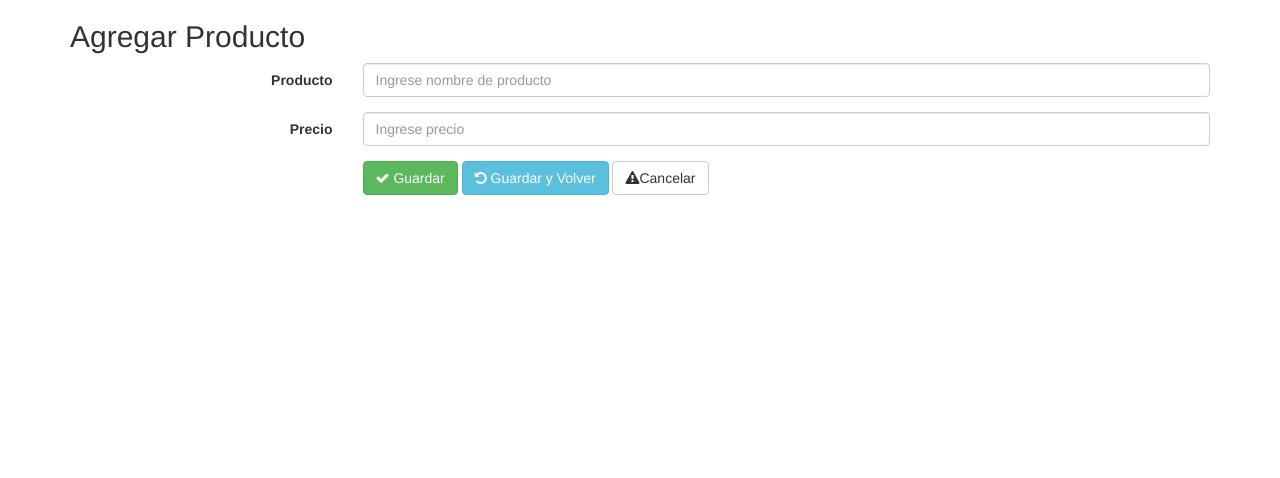
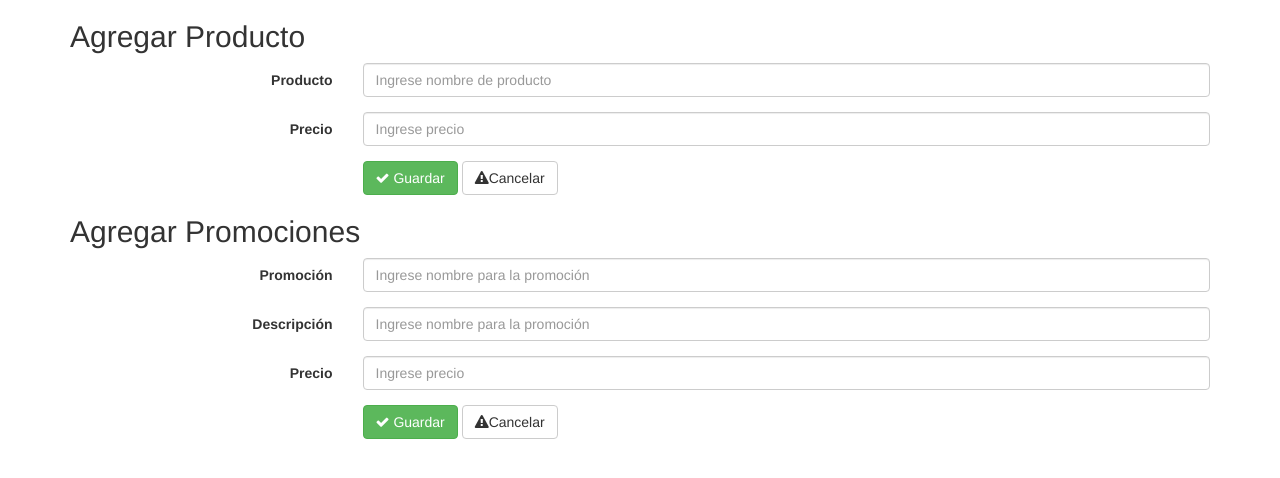
Before and after one commit to cfbarragan/CleaningShop, a Node server app: page /Admin/addProduct in a window 1280 px wide. Shown: the top 478 px of the page. Run offline with Node 20, Linux system fonts and the light colour scheme; some libraries are stand-ins or nearby versions.

Commit message:
Se agregan post para ofertas y productos

```diff
--- a/app.js
+++ b/app.js
@@ -1,5 +1,5 @@
 var express = require('express');
-// var bodyParser = require('body-parser');
+var bodyParser = require('body-parser');
 // var cookieParser = require('cookie-parser');
 // var passport = require('passport');
 // var session = require('express-session');
@@ -16,7 +16,8 @@ var  nav = [{
         Link: '/Contacto', Text: 'Contacto'}];
 
 app.use(express.static('public'));
-
+app.use(bodyParser.json());
+app.use(bodyParser.urlencoded());
 app.set('views', './src/views');
 
 app.set('view engine', 'ejs');
--- a/src/views/product.ejs
+++ b/src/views/product.ejs
@@ -21,23 +21,49 @@
     <body>
         <div class="container">
             <h2>Agregar Producto</h2>
-                <form action="" method="post" id="crudForm"  class="form-horizontal" accept-charset="utf-8">
-                    <div class="form-group customerName_form_group">
+                <form action="/Admin/addProduct" method="post" class="form-horizontal" accept-charset="utf-8">
+                    <div class="form-group ">
                         <label class="col-sm-3 control-label">Producto</label>
                         <div class="col-sm-9">
-                            <input id="field-customerName" class="form-control" name="productName" placeholder="Ingrese nombre de producto" required type="text" value="" maxlength="50">
+                            <input id="productName" class="form-control" name="productName" placeholder="Ingrese nombre de producto" required type="text" value="" maxlength="50">
                         </div>
                     </div>
-                    <div class="form-group contactLastName_form_group">
+                    <div class="form-group ">
                         <label class="col-sm-3 control-label">Precio</label>
                         <div class="col-sm-9">
-                            <input id="field-contactLastName" class="form-control" name="producPrice" placeholder="Ingrese precio" type="number" value="" maxlength="50">
+                            <input id="productPrice" class="form-control" name="productPrice" placeholder="Ingrese precio" type="number" value="" maxlength="50">
                         </div>
                     </div>
                     <div class="form-group">
                         <div class="col-sm-offset-3 col-sm-7">
                             <button class="btn btn-default btn-success b10" type="submit" id="form-button-save"><i class="fa fa-check"></i> Guardar</button>
-                            <a class="btn btn-info b10" href="/precios" type="button" id="save-and-go-back-button"><i class="fa fa-rotate-left"></i> Guardar y Volver </a>
+                            <a class="btn btn-default cancel-button b10" href="/precios" type="button" id="cancel-button"><i class="fa fa-warning"></i>Cancelar </a>
+                        </div>
+                    </div>
+                </form>
+                <h2>Agregar Promociones</h2>
+                <form action="/Admin/addOffer" method="post" class="form-horizontal" accept-charset="utf-8">
+                    <div class="form-group">
+                        <label class="col-sm-3 control-label">Promoción</label>
+                        <div class="col-sm-9">
+                            <input id="offerName" class="form-control" name="offerName" placeholder="Ingrese nombre para la promoción" required type="text" value="" maxlength="50">
+                        </div>
+                    </div>
+                    <div class="form-group">
+                        <label class="col-sm-3 control-label">Descripción</label>
+                        <div class="col-sm-9">
+                            <input id="offerDesc" class="form-control" name="offerDesc" placeholder="Ingrese nombre para la promoción" required type="text" value="" maxlength="150">
+                        </div>
+                    </div>
+                    <div class="form-group ">
+                        <label class="col-sm-3 control-label">Precio</label>
+                        <div class="col-sm-9">
+                            <input id="offerPrice" class="form-control" name="offerPrice" placeholder="Ingrese precio" type="number" value="" maxlength="50">
+                        </div>
+                    </div>
+                    <div class="form-group">
+                        <div class="col-sm-offset-3 col-sm-7">
+                            <button class="btn btn-default btn-success b10" type="submit" id="form-button-save"><i class="fa fa-check"></i> Guardar</button>
                             <a class="btn btn-default cancel-button b10" href="/precios" type="button" id="cancel-button"><i class="fa fa-warning"></i>Cancelar </a>
                         </div>
                     </div>
```
Also changed, not shown: src/controllers/offerController.js (added, +30 -0 lines), src/controllers/productController.js (added, +29 -0 lines), src/routes/adminRoutes.js (+6 -4 lines).
